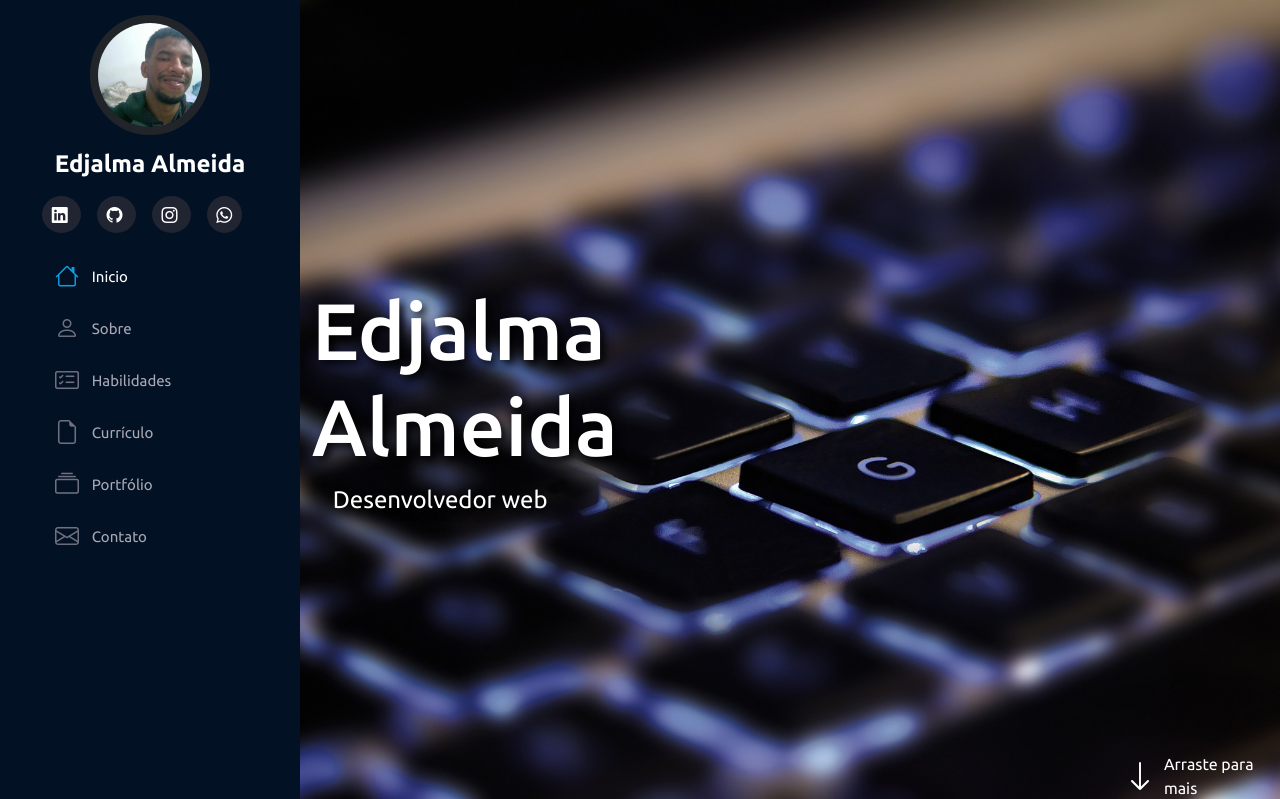
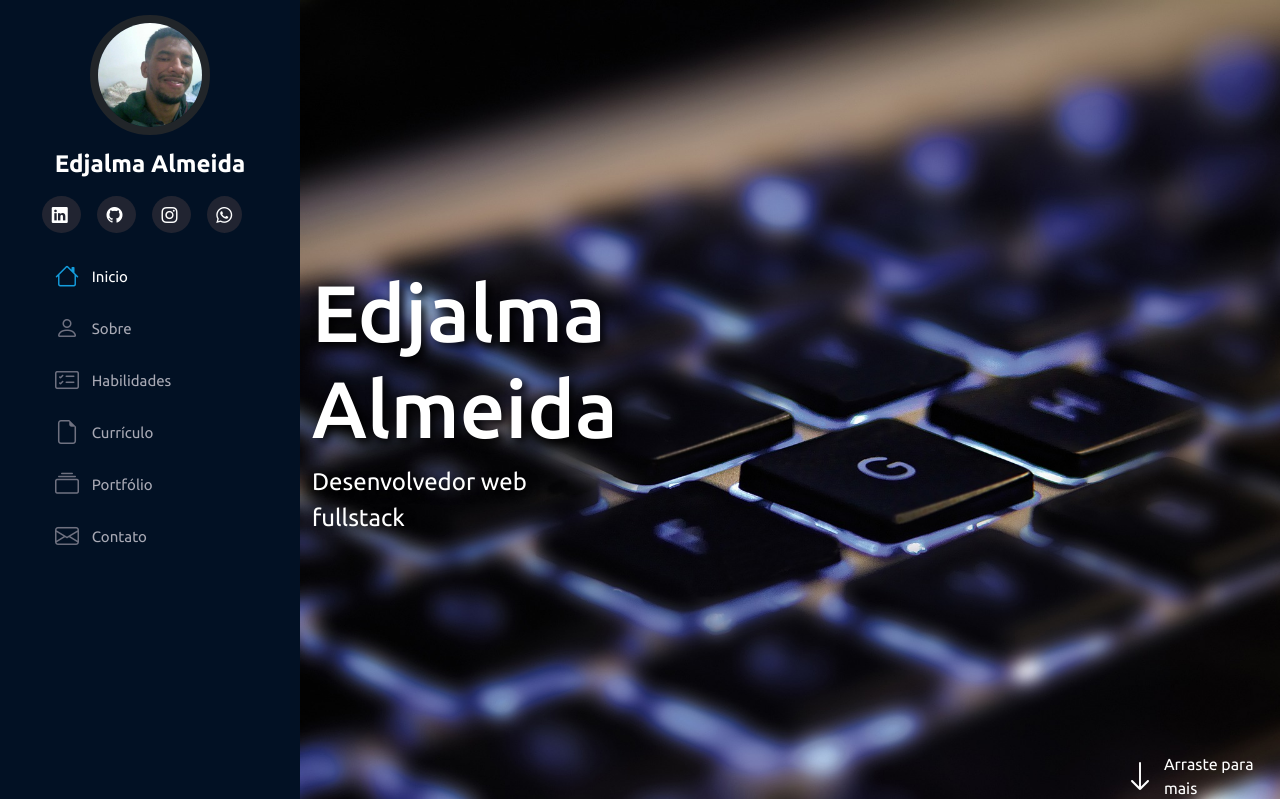
Before and after one commit to dyda91/portifolio, a Flask app: page / in a window 1280 px wide. Shown: the top 799 px of the page. Run offline with Flask 2, Linux system fonts and the light colour scheme; some libraries are stand-ins or nearby versions.

Commit message:
editing some texts

```diff
--- a/templates/index.html
+++ b/templates/index.html
@@ -58,7 +58,7 @@
         <section id="inicio" class="row m-0 p-0">
             <div class="col-md-5 d-flex justify-content-center align-items-center flex-column">
                 <h2 class="text-white text-shadow">Edjalma Almeida</h2>
-                <span id="subtitle" class="text-white text-shadow">Desenvolvedor web</span>
+                <span id="subtitle" class="text-white text-shadow">Desenvolvedor web fullstack</span>
             </div>
             <div class="col-md-7 d-flex justify-content-end align-items-end">
                 <div id="arraste" class="d-flex align-items-center">
```
